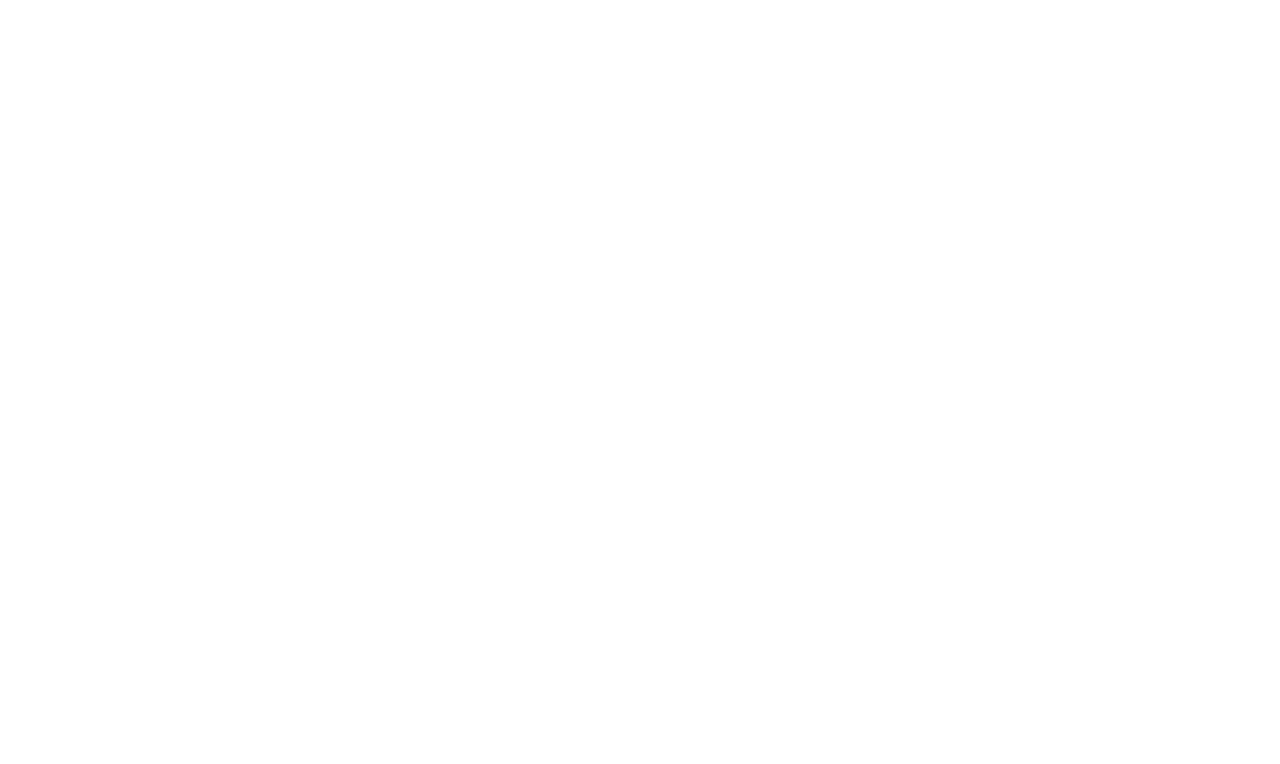
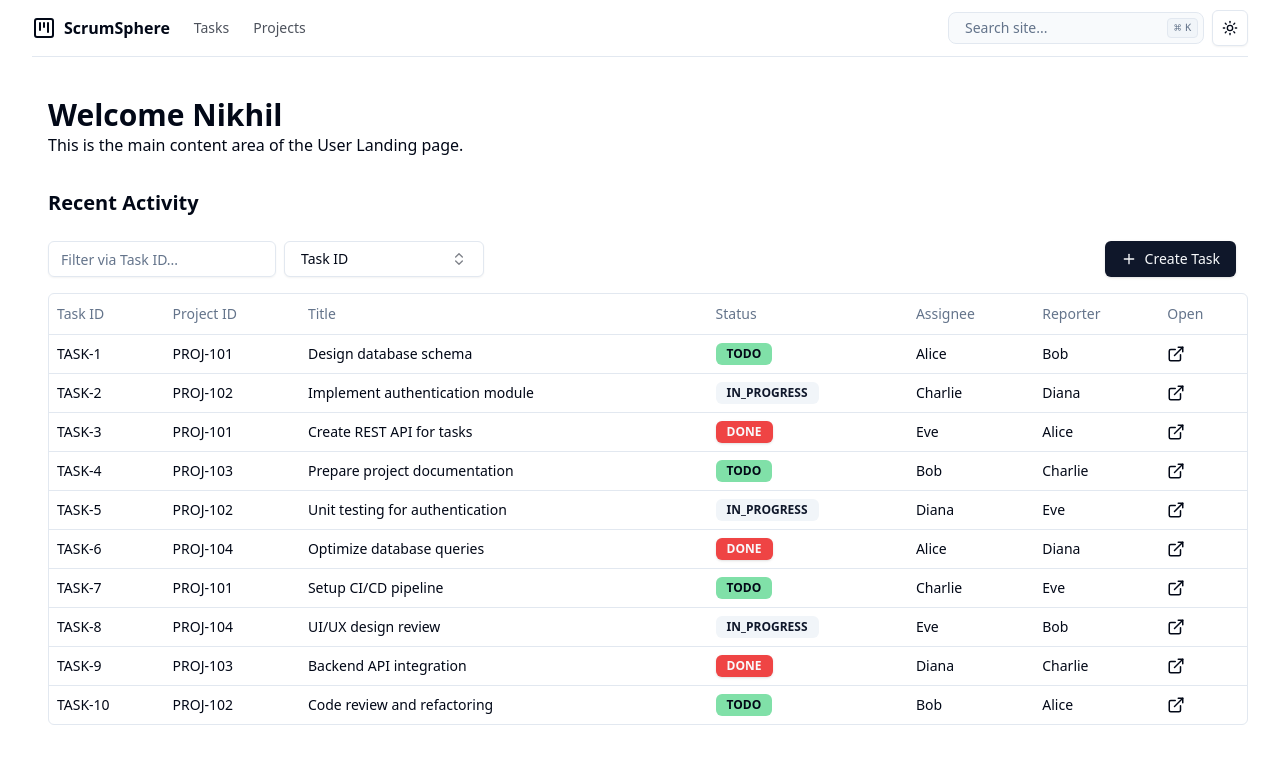
Before and after one commit to A-N1khil/scrumsphere, a React (Vite) app: page /home in a window 1280 px wide. Before the commit this address had no page. Shown: the top 764 px of the page. Built offline with nearby package versions, Linux system fonts and the light colour scheme.

Commit message:
Nesting routes

```diff
--- a/src/App.tsx
+++ b/src/App.tsx
@@ -8,6 +8,7 @@
 import { ThemeProvider } from "./app/components/ThemeProvider";
 import TaskView from "./app/components/tasks/TaskView";
 import { Task } from "./app/models/tasks/Task";
+import TaskComponent from "./app/components/TaskComponent";
 
 const task: Task = {
   id: "676eeddaf5264633ed8421ba",
@@ -46,7 +47,11 @@
             <Routes>
               <Route path="/login" element={<LoginPage />} />
               <Route path="/register" element={<RegistrationPage />} />
-              <Route path="/tasks" element={<UserLanding />} />
+              <Route path="/home/*" element={<UserLanding />}>
+                <Route index element={<TaskComponent />} />
+                <Route index path="tasks" element={<TaskComponent />} />
+                {/* <Route path="/projects" element={<>} /> */}
+              </Route>
               <Route path="/task" element={<TaskView task={task} />} />
             </Routes>
           </BrowserRouter>
--- a/src/app/Pages/UserLanding.tsx
+++ b/src/app/Pages/UserLanding.tsx
@@ -2,7 +2,7 @@
 import AppLayout from "../components/Layout";
 import { useAppSelector } from "../hooks/Hooks";
 import { UserState } from "../slices/UserSlice";
-import TaskComponent from "../components/TaskComponent";
+import { Outlet } from "react-router-dom";
 
 const UserLanding: React.FC = () => {
   const user = useAppSelector((state: { user: UserState }) => state.user.user);
@@ -18,7 +18,7 @@
         </div>
         <div className="pl-4 flex flex-col items-start justify-between">
           <h2 className="text-xl font-semibold mb-2">Recent Activity</h2>
-          <TaskComponent />
+          <Outlet />
         </div>
       </div>
     </AppLayout>
--- a/src/app/components/MainNav.tsx
+++ b/src/app/components/MainNav.tsx
@@ -8,18 +8,16 @@
   const { user } = useAppSelector((state) => state.user);
   const role = user?.role || "developer";
   const navLinks = [
-    { name: "Tasks", path: "/tasks", hideForRoles: [] },
-    { name: "Projects", path: "/projects", hideForRoles: [] },
-    { name: "Team", path: "/team", hideForRoles: ["developer"] },
+    { name: "Tasks", path: "/home/tasks", hideForRoles: [] },
+    { name: "Projects", path: "/home/projects", hideForRoles: [] },
+    { name: "Team", path: "/home/team", hideForRoles: ["developer"] },
   ];
 
   return (
     <div className="mr-4 hidden md:flex">
       <Link to="/" className="mr-4 flex items-center gap-2 lg:mr-6">
         <SquareKanban className="size-6" />
-        <span className="hidden font-bold lg:inline-block">
-          {Constants.APP_NAME}
-        </span>
+        <span className="hidden font-bold lg:inline-block">{Constants.APP_NAME}</span>
       </Link>
       <nav className="flex items-center gap-4 text-sm xl:gap-6">
         <div className="flex gap-6">
```
